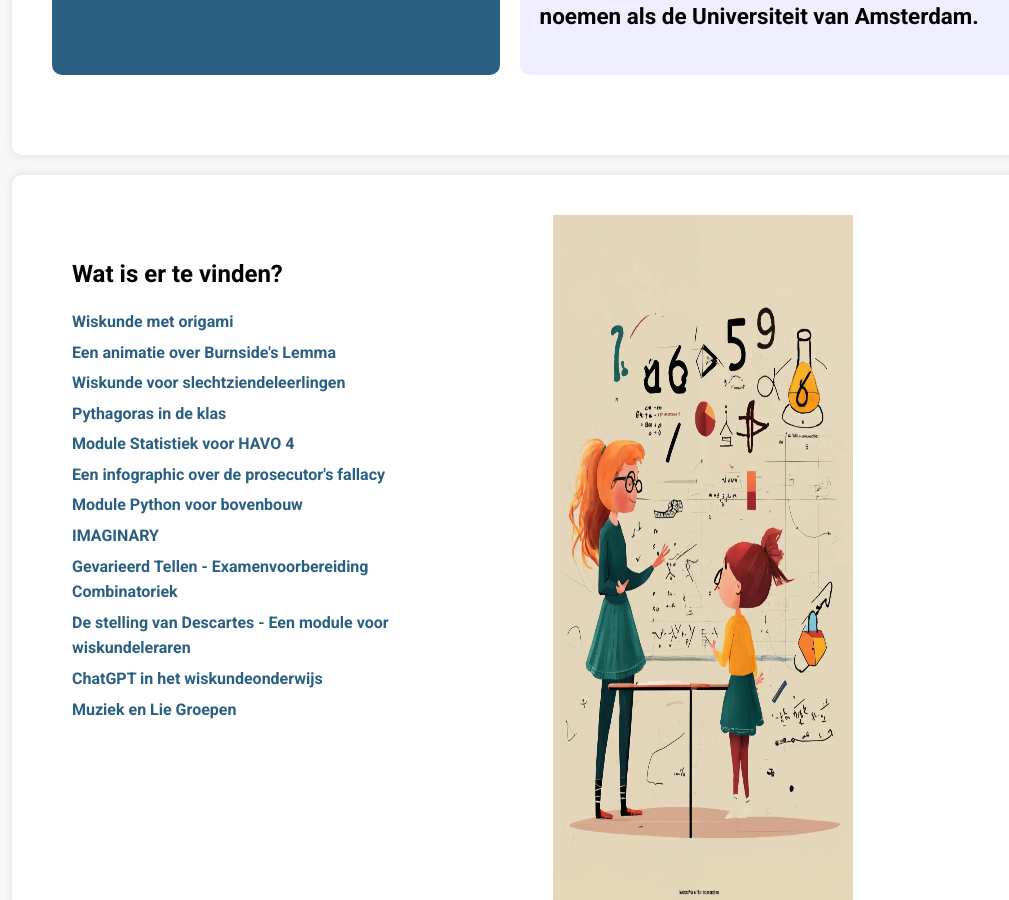
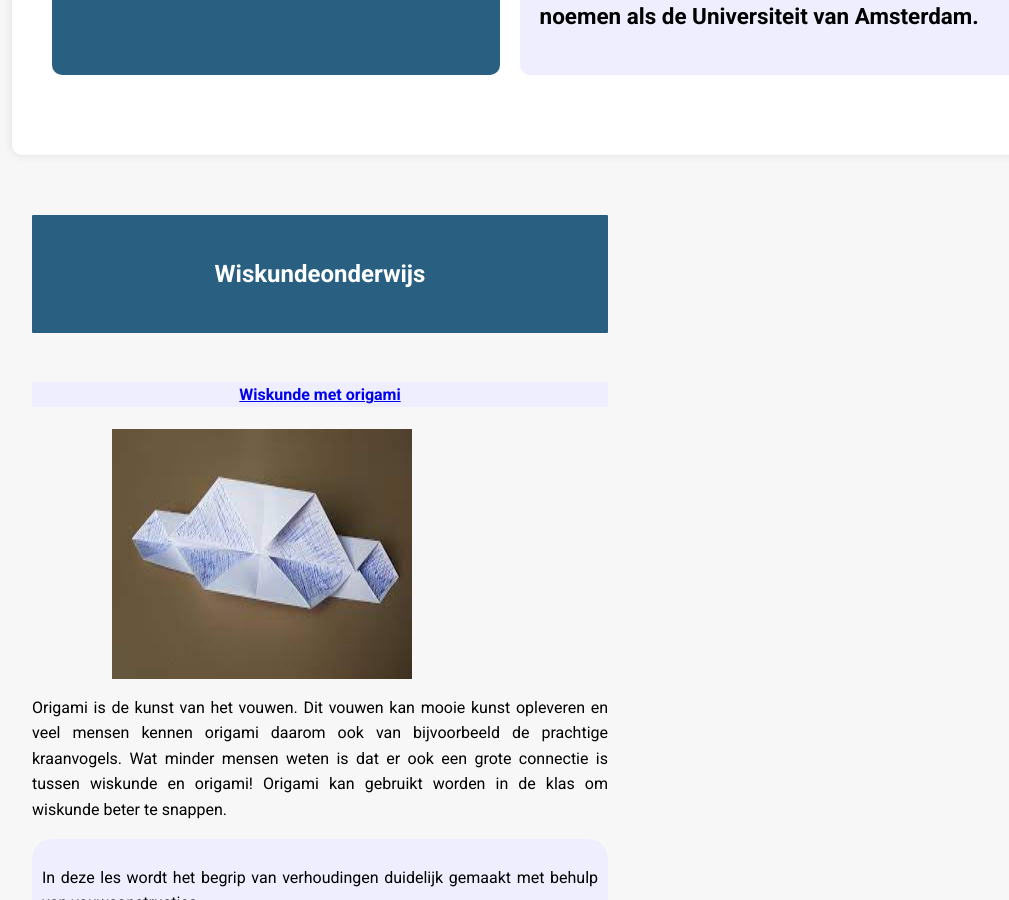
Before and after one commit to NicosStarreveld/Onderwijs-Communicatie, a Jekyll site: the page index.html, which Jekyll copies as it is, in a window 1280 px wide and 900 px high, scrolled down 511 px. Shown: the whole window, without its empty margins (8-1017 px from the left). Built offline with Jekyll 4.4.1, drawn with Linux system fonts in a browser that asks for light colours.

Commit message:
Update index.html

```diff
--- a/index.html
+++ b/index.html
@@ -177,41 +177,6 @@
         </div>
     </div>
 </div>
-
-<div class="wrapper">
-	<div class="toc">
-            <h2 class="toc-title">Wat is er te vinden?</h2>
-            <ul class="toc-list">
-                <!-- JavaScript will populate this list -->
-            </ul>
-        </div>
-
-    <!-- JavaScript to generate the table of contents -->
-    <script>
-        document.addEventListener("DOMContentLoaded", function() {
-            var tocList = document.querySelector(".toc-list");
-            var headings = document.querySelectorAll("h4");
-
-            headings.forEach(function(heading, index) {
-                var listItem = document.createElement("li");
-                var anchor = document.createElement("a");
-                anchor.textContent = heading.textContent;
-                anchor.setAttribute("href", "#section" + (index + 1));
-                listItem.classList.add("toc-list-item");
-                anchor.classList.add("toc-list-item-link");
-                listItem.appendChild(anchor);
-                tocList.appendChild(listItem);
-            });
-        });
-    </script>
-
-	<div class="centerField">
-		<div class="imagebox">
-			<img align="middle" src="Images/Girls.jpg" width="300" height ="700">
-				</div>
-	</div>
-	    </div>
-
 
 	 <div class="row">
 		 <div class="column">
```
